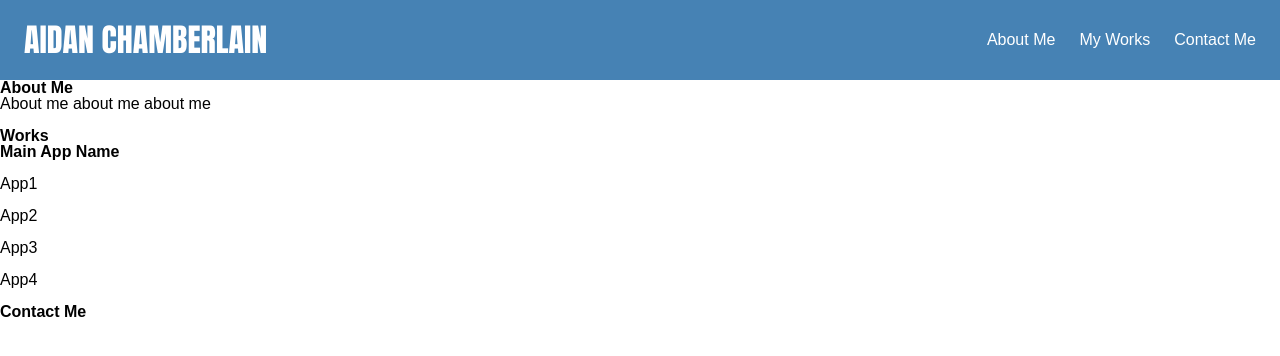
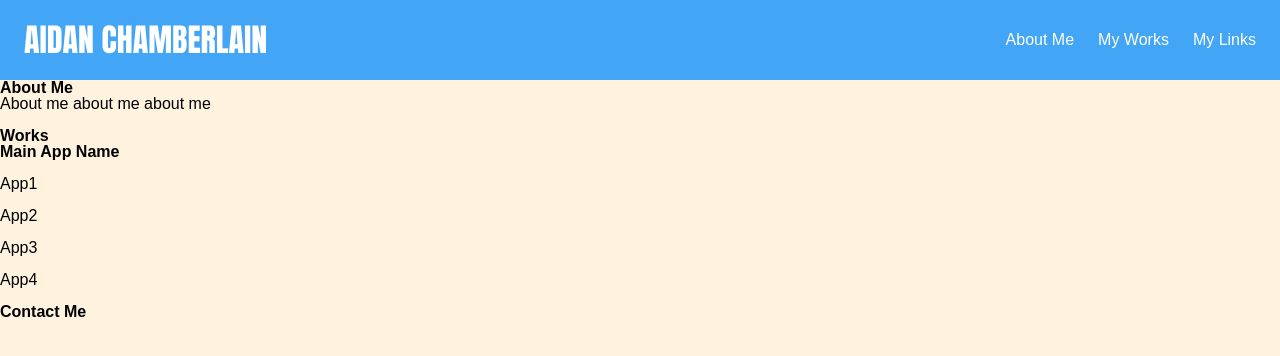
Before and after one commit to RedComet6/hw2-Portfolio, a plain HTML site: page index.html in a window 1280 px wide. Drawn offline with Linux system fonts and the light colour scheme.

Commit message:
background changes

```diff
--- a/assets/css/main.css
+++ b/assets/css/main.css
@@ -1,4 +1,4 @@
-/* apply a natural box layout model to all elements, but allowing components to change */
+/* apply natural box layout model to all elements, but also let components change */
 html {
   box-sizing: border-box;
 }
@@ -23,12 +23,28 @@ a {
   align-items: center;
 }
 
+.bgc-amber-100 {
+  background-color: #ffe0b2;
+}
+
+.bgc-amber-400 {
+  background-color: #ffca28;
+}
+
+.bgc-blue-400 {
+  background-color: #42a5f5;
+}
+
 .bgc-boringblue {
   background-color: rgb(37, 137, 189);
 }
 
 .bgc-lightgray {
   background-color: lightgray;
+}
+
+.bgc-orange-50 {
+  background-color: #fff3e0;
 }
 
 .bgc-royalblue {
--- a/index.html
+++ b/index.html
@@ -10,15 +10,14 @@
     <link rel="stylesheet" type="text/css" href="./assets/css/main.css" />
 </head>
 
-<body>
+<body class="bgc-orange-50">
     <!-- NAV -->
-    <!-- name and nav links opposite ends -->
-    <nav class="ai-c bgc-steelblue jc-sb p d-f@lrg">
+    <nav class="ai-c bgc-blue-400 jc-sb p d-f@lrg">
         <div class="c-white ff-impact fz-2">AIDAN CHAMBERLAIN</div>
         <ul class="lis-n m0 p0 d-f@lrg">
             <li class="ml@lrg"><a class="c-white" href="">About Me</a></li>
             <li class="ml@lrg"><a class="c-white" href="">My Works</a></li>
-            <li class="ml@lrg"><a class="c-white" href="">Contact Me</a></li>
+            <li class="ml@lrg"><a class="c-white" href="">My Links</a></li>
         </ul>
     </nav>
 
@@ -36,9 +35,10 @@
 
 
     <!-- WORKS -->
-    <!-- First, larger content -->
+
     <main>
         <h2>Works</h2>
+        <!-- First, larger content -->
         <section>
             <h3>Main App Name</h3>
             <a>
```
